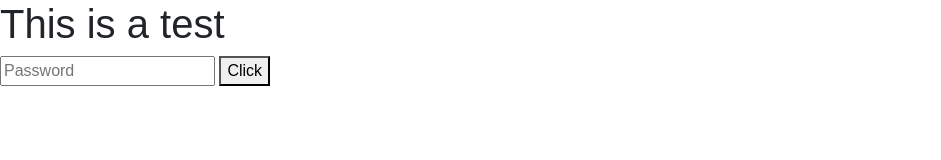
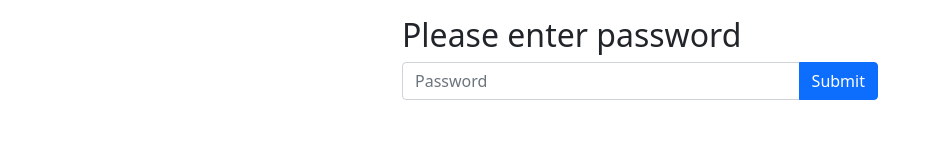
Before and after one commit to thatoddmailbox/awsipacl, a plain HTML site: page frontend/index.html in a window 1280 px wide. Shown: the whole page, without its empty margins (0-941 px from the left). Drawn offline with nearby package versions, Linux system fonts and the light colour scheme.

Commit message:
frontend: many style tweaks

```diff
--- a/frontend/index.html
+++ b/frontend/index.html
@@ -11,9 +11,13 @@
 		<link rel="stylesheet" href="main.css" />
 	</head>
 	<body>
-		<h1>This is a test</h1>
-		<input type="password" id="password" placeholder="Password" />
-		<button id="test">Click</button>
+		<div id="screenPassword" class="container screen">
+			<h2>Please enter password</h2>
+			<div class="input-group mb-3">
+				<input type="password" class="form-control" id="screenPasswordInput" placeholder="Password" />
+				<button class="btn btn-primary" type="button" id="screenPasswordSubmit">Submit</button>
+			</div>
+		</div>
 
 		<script src="main.js"></script>
 	</body>
--- a/frontend/main.css
+++ b/frontend/main.css
@@ -1,3 +1,4 @@
-body {
-	font-family: sans-serif;
+.screen {
+	margin-top: 1rem;
+	max-width: 500px;
 }
--- a/frontend/main.js
+++ b/frontend/main.js
@@ -1,6 +1,6 @@
 window.addEventListener("load", function() {
-	document.getElementById("test").addEventListener("click", function() {
-		var password = document.getElementById("password").value;
+	document.getElementById("screenPasswordSubmit").addEventListener("click", function() {
+		var password = document.getElementById("screenPasswordInput").value;
 		var params = new URLSearchParams();
 		params.set("password", password);
 
@@ -10,7 +10,6 @@ window.addEventListener("load", function() {
 		xhr.onreadystatechange = function() {
 			if (xhr.readyState == 4) {
 				var response = xhr.responseText;
-				console.log(response);
 				console.log(JSON.parse(response));
 			}
 		};
```
